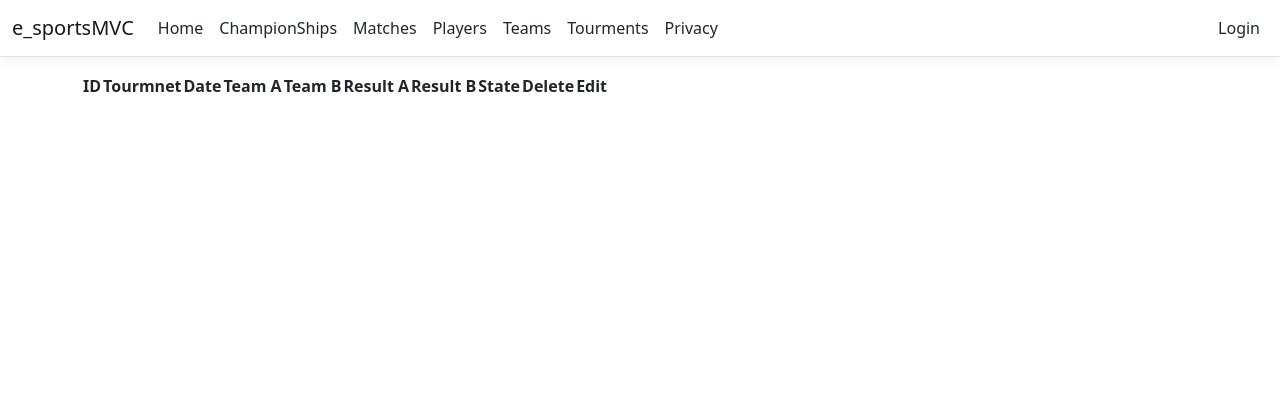
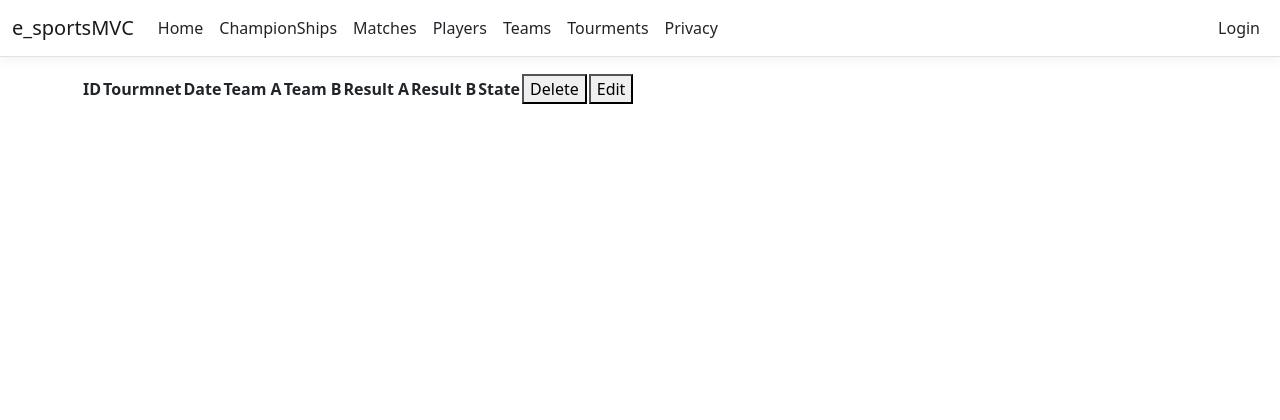
Before and after one commit to i240109-netizen/e-sportsMVC, an ASP.NET Core app: page /Home/Matches in a window 1280 px wide. Shown: the top 420 px of the page. Run offline with ASP.NET Core 8, Linux system fonts and the light colour scheme; lists and menus that the app fills with data are empty; style sheets or scripts are compiled from the project's sources.

Commit message:
butao edit and delete matches

```diff
--- a/e-sportsMVC/Views/Home/Matches.cshtml
+++ b/e-sportsMVC/Views/Home/Matches.cshtml
@@ -16,8 +16,8 @@
                 <th>Result A</th>
                 <th>Result B</th>
                 <th>State</th>
-                <th style="width: 50px;">Delete</th>
-                <th style="width: 30px;">Edit</th>
+                <td style="width: 50px;"><button>Delete</button></td>
+                <td style="width: 30px;"><button>Edit</button></td>
             </tr>
         </thead>
         <tbody id="players">
```
